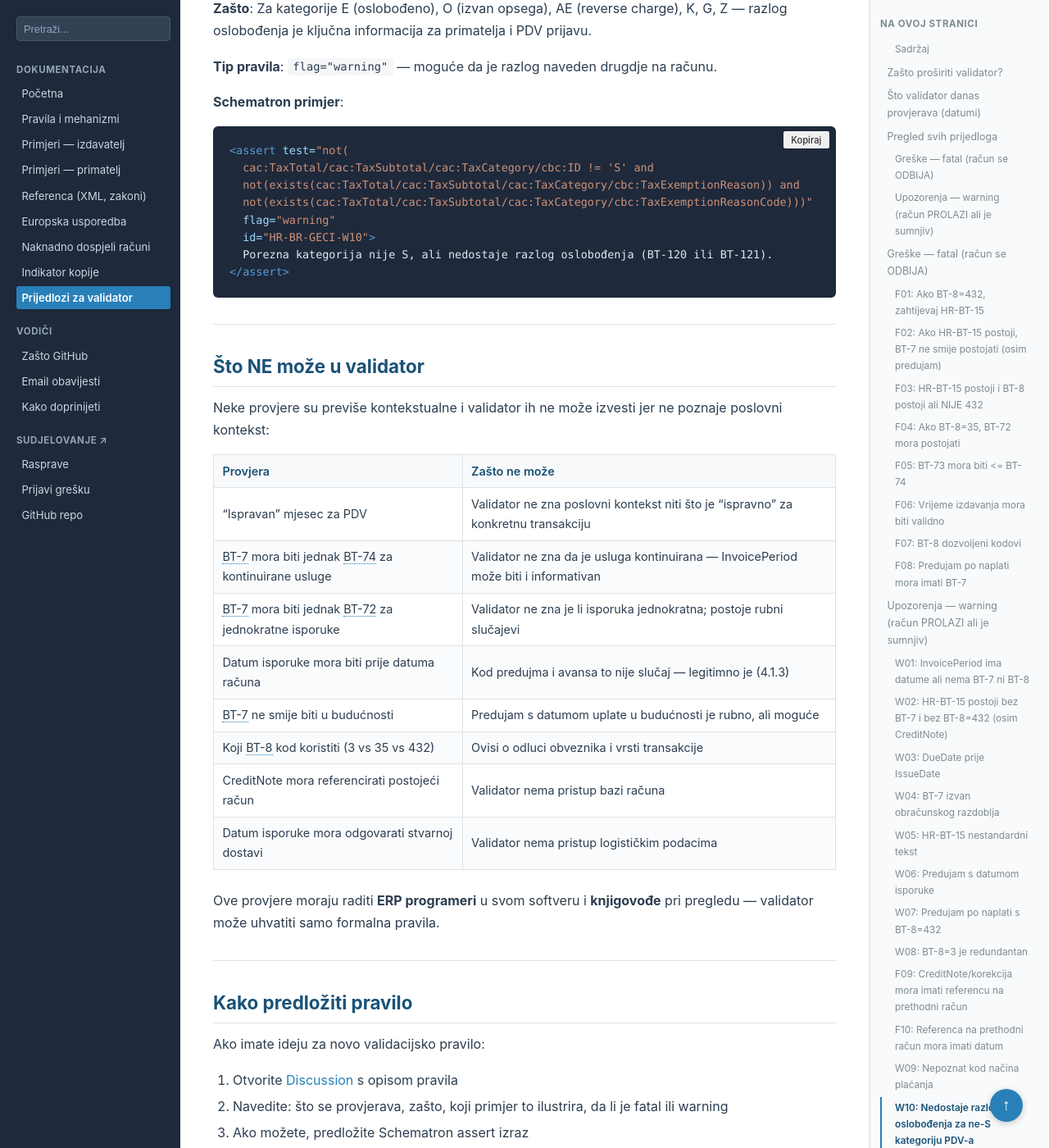
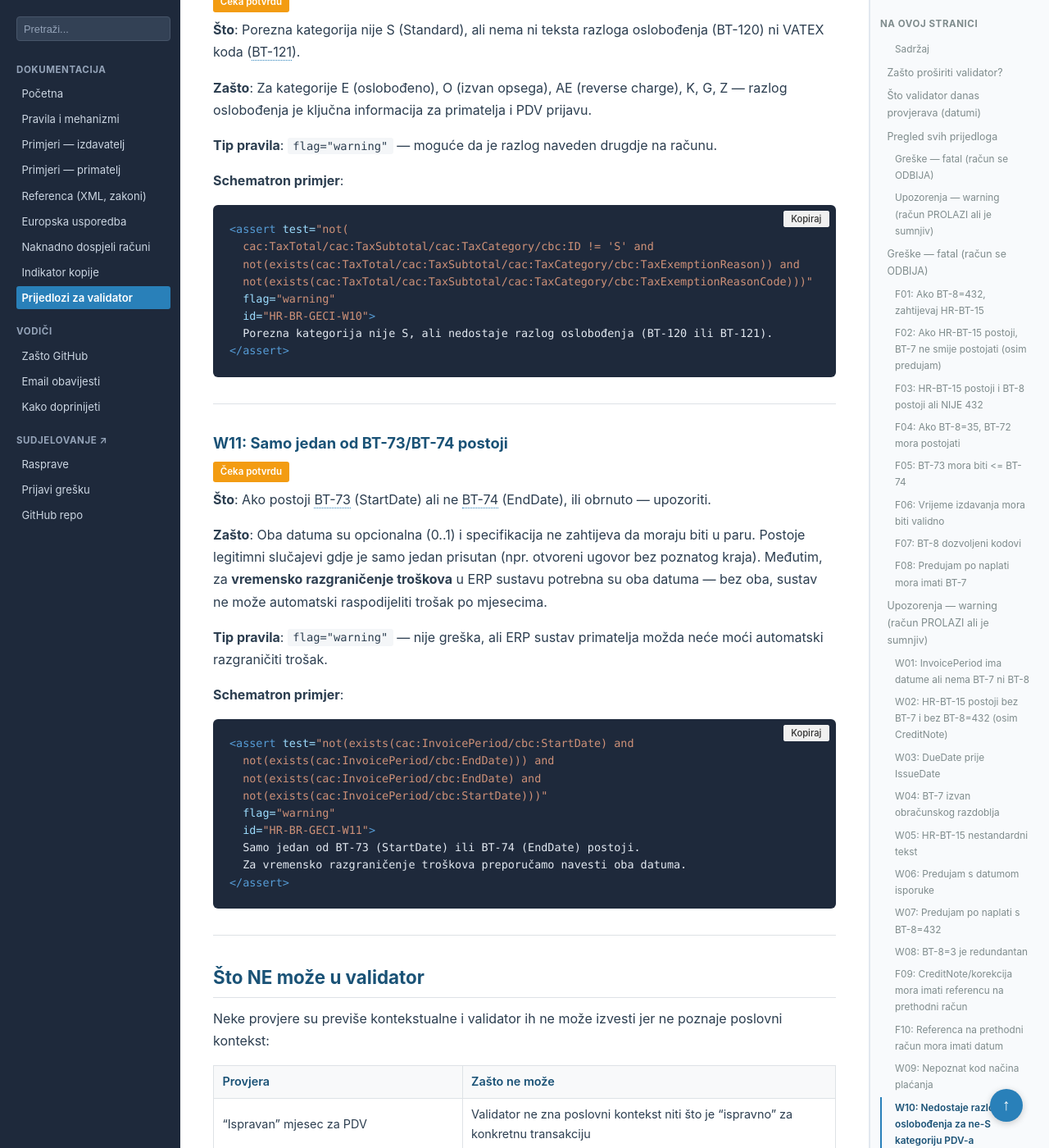
Before and after one commit to dageci/eracun-fiskalizacija-datumi, a Jekyll site: the page built from docs/prijedlozi-validator.md, in a window 1280 px wide and 1400 px high, scrolled down 16119 px. Shown: the whole window at 82% size. Built offline with Jekyll 4.4.1, drawn with Linux system fonts in a browser that asks for light colours; some of the changed text lies outside the part shown.

Commit message:
W11: upozorenje ako postoji samo BT-73 ili samo BT-74 (za razgraničenje treba oba)

````diff
--- a/docs/prijedlozi-validator.md
+++ b/docs/prijedlozi-validator.md
@@ -90,6 +90,7 @@ Validator propušta eRačun ali izdaje upozorenje. Moguća programerska greška
 | **HR-BR-GECI-W08** | BT-8=3 je redundantan — isti rezultat kao da nema ni BT-7 ni BT-8 | Datumska logika |
 | **HR-BR-GECI-W09** | Nepoznat kod načina plaćanja (BT-81) za HR kontekst | Način plaćanja |
 | **HR-BR-GECI-W10** | Porezna kategorija nije S, ali nedostaje razlog oslobođenja (BT-120/BT-121) | PDV kategorija |
+| **HR-BR-GECI-W11** | Samo jedan od BT-73/BT-74 postoji — nedostaje li drugi? | Datumska logika |
 
 ---
 
@@ -581,6 +582,30 @@ Validator propušta eRačun ali izdaje upozorenje. Moguća programerska greška
 
 ---
 
+### W11: Samo jedan od BT-73/BT-74 postoji
+<div style="margin-top:-0.5rem;margin-bottom:0.5rem;"><span style="display:inline-block;background:#f39c12;color:white;font-size:0.72rem;font-weight:600;padding:0.15rem 0.55rem;border-radius:3px;cursor:help;" title="Ovo je autorovo tumačenje koje još nije službeno potvrđeno od Porezne uprave. Sadržaj treba tretirati kao prijedlog za raspravu, ne kao uputu.">Čeka potvrdu</span></div>
+
+**Što**: Ako postoji BT-73 (StartDate) ali ne BT-74 (EndDate), ili obrnuto — upozoriti.
+
+**Zašto**: Oba datuma su opcionalna (0..1) i specifikacija ne zahtijeva da moraju biti u paru. Postoje legitimni slučajevi gdje je samo jedan prisutan (npr. otvoreni ugovor bez poznatog kraja). Međutim, za **vremensko razgraničenje troškova** u ERP sustavu potrebna su oba datuma — bez oba, sustav ne može automatski raspodijeliti trošak po mjesecima.
+
+**Tip pravila**: `flag="warning"` — nije greška, ali ERP sustav primatelja možda neće moći automatski razgraničiti trošak.
+
+**Schematron primjer**:
+```xml
+<assert test="not(exists(cac:InvoicePeriod/cbc:StartDate) and
+  not(exists(cac:InvoicePeriod/cbc:EndDate))) and
+  not(exists(cac:InvoicePeriod/cbc:EndDate) and
+  not(exists(cac:InvoicePeriod/cbc:StartDate)))"
+  flag="warning"
+  id="HR-BR-GECI-W11">
+  Samo jedan od BT-73 (StartDate) ili BT-74 (EndDate) postoji.
+  Za vremensko razgraničenje troškova preporučamo navesti oba datuma.
+</assert>
+```
+
+---
+
 ## Što NE može u validator
 
 Neke provjere su previše kontekstualne i validator ih ne može izvesti jer ne poznaje poslovni kontekst:
````
